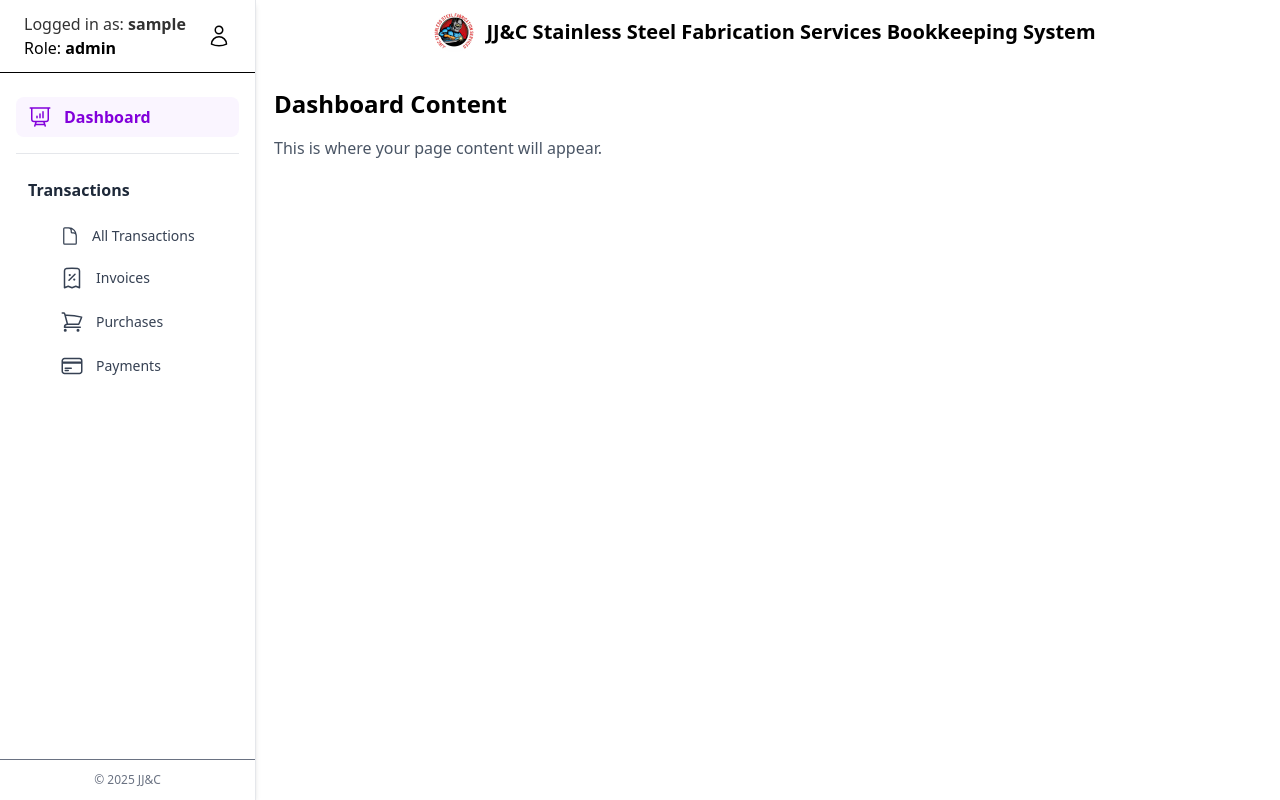
After one commit to Deval567/Bookkeeping-System, a PHP site: page /pages/dashboard.php in a window 1280 px wide. The commit adds this page. Run offline with PHP 8.4, Linux system fonts and the light colour scheme; the visitor is signed in with stand-in values (Sample User, id 1).

Commit message:
added some stuff

```diff
--- /dev/null
+++ b/pages/dashboard.php
@@ -0,0 +1,10 @@
+<?php
+$title="Dashboard";
+include_once "../templates/header.php";
+include_once "../templates/sidebar.php";
+include_once "../templates/banner.php";
+?>
+  <main class="g-gray-100 p-6">
+    <h2 class="text-2xl font-semibold">Dashboard Content</h2>
+    <p class="mt-4 text-gray-600">This is where your page content will appear.</p>
+  </main>
--- /dev/null
+++ b/templates/banner.php
@@ -0,0 +1,6 @@
+<header class="flex items-center justify-center px-6 py-3 z-10">
+    <div class="flex items-center space-x-3">
+      <img src="../images/logo.jpg" alt="Company Logo" class="h-10 w-10 rounded-full">
+      <span class="text-xl font-semibold">JJ&C Stainless Steel Fabrication Services Bookkeeping System</span>
+    </div>
+  </header>
--- a/templates/closing.php
+++ b/templates/closing.php
@@ -1,2 +1,3 @@
 <script src="https://cdn.jsdelivr.net/npm/flowbite@3.1.2/dist/flowbite.min.js"></script>
+</body>
 </html>
--- a/templates/header.php
+++ b/templates/header.php
@@ -1,9 +1,24 @@
 <!DOCTYPE html>
 <html lang="en" class="h-full">
+
 <head>
     <meta charset="UTF-8">
     <meta name="viewport" content="width=device-width, initial-scale=1.0">
     <script src="https://cdn.jsdelivr.net/npm/@tailwindcss/browser@4"></script>
     <title><?php echo $title ?? "Bookkeeping System"; ?></title>
+    <?php
+    session_start();
+    error_reporting(E_ALL);
+    ini_set('display_errors', 1);
+    $currentFile = basename($_SERVER['PHP_SELF']);
+    if ($currentFile != "index.php") {
+        $layout = "h-screen grid grid-cols-[250px_1fr] grid-rows-[auto_1fr]";
+    } else {
+        $layout = "h-full bg-gray-100";
+    }
+
+    ?>
+
 </head>
-<body class="h-full bg-gray-100">
+
+<body class="<?php echo $layout ?>">
--- /dev/null
+++ b/templates/sidebar.php
@@ -0,0 +1,106 @@
+ <!-- Sidebar -->
+ <aside class="row-span-2 w-64 bg-white border-r border-gray-200 shadow-md flex flex-col">
+
+   <!-- User Info -->
+   <div class="px-6 py-3 flex items-center justify-between border-b">
+     <div>
+       <p class="text-md opacity-80">Logged in as: <span class="font-semibold"><?php echo $_SESSION['username'];?></span></p>
+       <p class="text-md">Role: <span class="font-semibold"><?php echo $_SESSION['role'];?></p>
+     </div>
+     <span class="text-lg"><svg xmlns="http://www.w3.org/2000/svg" fill="none" viewBox="0 0 24 24" stroke-width="1.5" stroke="currentColor" class="size-6">
+  <path stroke-linecap="round" stroke-linejoin="round" d="M15.75 6a3.75 3.75 0 1 1-7.5 0 3.75 3.75 0 0 1 7.5 0ZM4.501 20.118a7.5 7.5 0 0 1 14.998 0A17.933 17.933 0 0 1 12 21.75c-2.676 0-5.216-.584-7.499-1.632Z" />
+</svg>
+</span>
+   </div>
+
+   <!-- Menu -->
+   <nav class="flex-1 overflow-y-auto px-4 py-6 text-gray-700">
+     <ul class="space-y-4">
+
+       <!-- Dashboard -->
+       <li>
+         <a href="dashboard.php" class="flex flex items-center gap-3 px-3 py-2 rounded-lg transition-all
+    <?php echo ($title == 'Dashboard')
+      ? 'bg-purple-50 text-purple-700 font-semibold'
+      : 'text-gray-700 hover:bg-purple-50 hover:text-purple-700 font-medium'; ?>">
+           <span>
+             <svg xmlns="http://www.w3.org/2000/svg" fill="none" viewBox="0 0 24 24" stroke-width="1.5" stroke="currentColor" class="w-6 h-6">
+               <path stroke-linecap="round" stroke-linejoin="round" d="M3.75 3v11.25A2.25 2.25 0 0 0 6 16.5h2.25M3.75 3h-1.5m1.5 0h16.5m0 0h1.5m-1.5 0v11.25A2.25 2.25 0 0 1 18 16.5h-2.25m-7.5 0h7.5m-7.5 0-1 3m8.5-3 1 3m0 0 .5 1.5m-.5-1.5h-9.5m0 0-.5 1.5M9 11.25v1.5M12 9v3.75m3-6v6" />
+             </svg>
+           </span>
+           Dashboard
+         </a>
+       </li>
+
+       <hr class="border-gray-200">
+
+       <!-- Transactions -->
+       <li>
+         <div class="px-3 py-2 font-semibold text-gray-800 flex items-center gap-3 rounded-lg cursor-pointer transition-all">
+           Transactions
+         </div>
+         <ul class="ml-8 mt-2 space-y-1 text-sm">
+           <li>
+             <a href="all.transaction.php" class="flex flex items-center gap-3 px-3 py-2 rounded-lg transition-all
+              <?php echo ($title == 'All Transactions')
+                ? 'bg-purple-50 text-purple-700 font-semibold'
+                : 'text-gray-700 hover:bg-purple-50 hover:text-purple-700 font-medium'; ?>">
+               <span>
+                 <svg xmlns="http://www.w3.org/2000/svg" fill="none" viewBox="0 0 24 24" stroke-width="1.5" stroke="currentColor" class="w-5 h-5">
+                   <path stroke-linecap="round" stroke-linejoin="round" d="M19.5 14.25v-2.625a3.375 3.375 0 0 0-3.375-3.375h-1.5A1.125 1.125 0 0 1 13.5 7.125v-1.5a3.375 3.375 0 0 0-3.375-3.375H8.25m2.25 0H5.625c-.621 0-1.125.504-1.125 1.125v17.25c0 .621.504 1.125 1.125 1.125h12.75c.621 0 1.125-.504 1.125-1.125V11.25a9 9 0 0 0-9-9Z" />
+                 </svg>
+               </span>
+               All Transactions
+             </a>
+           </li>
+           <li>
+             <a href="#" class="flex flex items-center gap-3 px-3 py-2 rounded-lg transition-all
+              <?php echo ($title == 'Invoices')
+                ? 'bg-purple-50 text-purple-700 font-semibold'
+                : 'text-gray-700 hover:bg-purple-50 hover:text-purple-700 font-medium'; ?>">
+               <span>
+                 <svg xmlns="http://www.w3.org/2000/svg" fill="none" viewBox="0 0 24 24" stroke-width="1.5" stroke="currentColor" class="w-6 h-6">
+                   <path stroke-linecap="round" stroke-linejoin="round" d="m9 14.25 6-6m4.5-3.493V21.75l-3.75-1.5-3.75 1.5-3.75-1.5-3.75 1.5V4.757c0-1.108.806-2.057 1.907-2.185a48.507 48.507 0 0 1 11.186 0c1.1.128 1.907 1.077 1.907 2.185ZM9.75 9h.008v.008H9.75V9Zm.375 0a.375.375 0 1 1-.75 0 .375.375 0 0 1 .75 0Zm4.125 4.5h.008v.008h-.008V13.5Zm.375 0a.375.375 0 1 1-.75 0 .375.375 0 0 1 .75 0Z" />
+                 </svg>
+               </span>
+               Invoices
+             </a>
+           </li>
+           <li>
+             <a href="#" class="flex flex items-center gap-3 px-3 py-2 rounded-lg transition-all
+              <?php echo ($title == 'Purchases')
+                ? 'bg-purple-50 text-purple-700 font-semibold'
+                : 'text-gray-700 hover:bg-purple-50 hover:text-purple-700 font-medium'; ?>">
+               <span>
+                 <svg xmlns="http://www.w3.org/2000/svg" fill="none" viewBox="0 0 24 24" stroke-width="1.5" stroke="currentColor" class="w-6 h-6">
+                   <path stroke-linecap="round" stroke-linejoin="round" d="M2.25 3h1.386c.51 0 .955.343 1.087.835l.383 1.437M7.5 14.25a3 3 0 0 0-3 3h15.75m-12.75-3h11.218c1.121-2.3 2.1-4.684 2.924-7.138a60.114 60.114 0 0 0-16.536-1.84M7.5 14.25 5.106 5.272M6 20.25a.75.75 0 1 1-1.5 0 .75.75 0 0 1 1.5 0Zm12.75 0a.75.75 0 1 1-1.5 0 .75.75 0 0 1 1.5 0Z" />
+                 </svg>
+               </span>
+               Purchases
+             </a>
+           </li>
+           <li>
+             <a href="#" class="flex flex items-center gap-3 px-3 py-2 rounded-lg transition-all
+              <?php echo ($title == 'Payments')
+                ? 'bg-purple-50 text-purple-700 font-semibold'
+                : 'text-gray-700 hover:bg-purple-50 hover:text-purple-700 font-medium'; ?>">
+               <span>
+                 <svg xmlns="http://www.w3.org/2000/svg" fill="none" viewBox="0 0 24 24" stroke-width="1.5" stroke="currentColor" class="w-6 h-6">
+                   <path stroke-linecap="round" stroke-linejoin="round" d="M2.25 8.25h19.5M2.25 9h19.5m-16.5 5.25h6m-6 2.25h3m-3.75 3h15a2.25 2.25 0 0 0 2.25-2.25V6.75A2.25 2.25 0 0 0 19.5 4.5h-15a2.25 2.25 0 0 0-2.25 2.25v10.5A2.25 2.25 0 0 0 4.5 19.5Z" />
+                 </svg>
+               </span>
+               Payments
+             </a>
+           </li>
+         </ul>
+       </li>
+
+     </ul>
+   </nav>
+
+   <!-- Footer -->
+   <div class="px-6 py-3 border-t text-xs text-gray-500 text-center mt-auto">
+     © 2025 JJ&C
+   </div>
+
+ </aside>
```
Also changed, not shown: index.php (+5 -5 lines), pages/all.transaction.php (added, +10 -0 lines).
